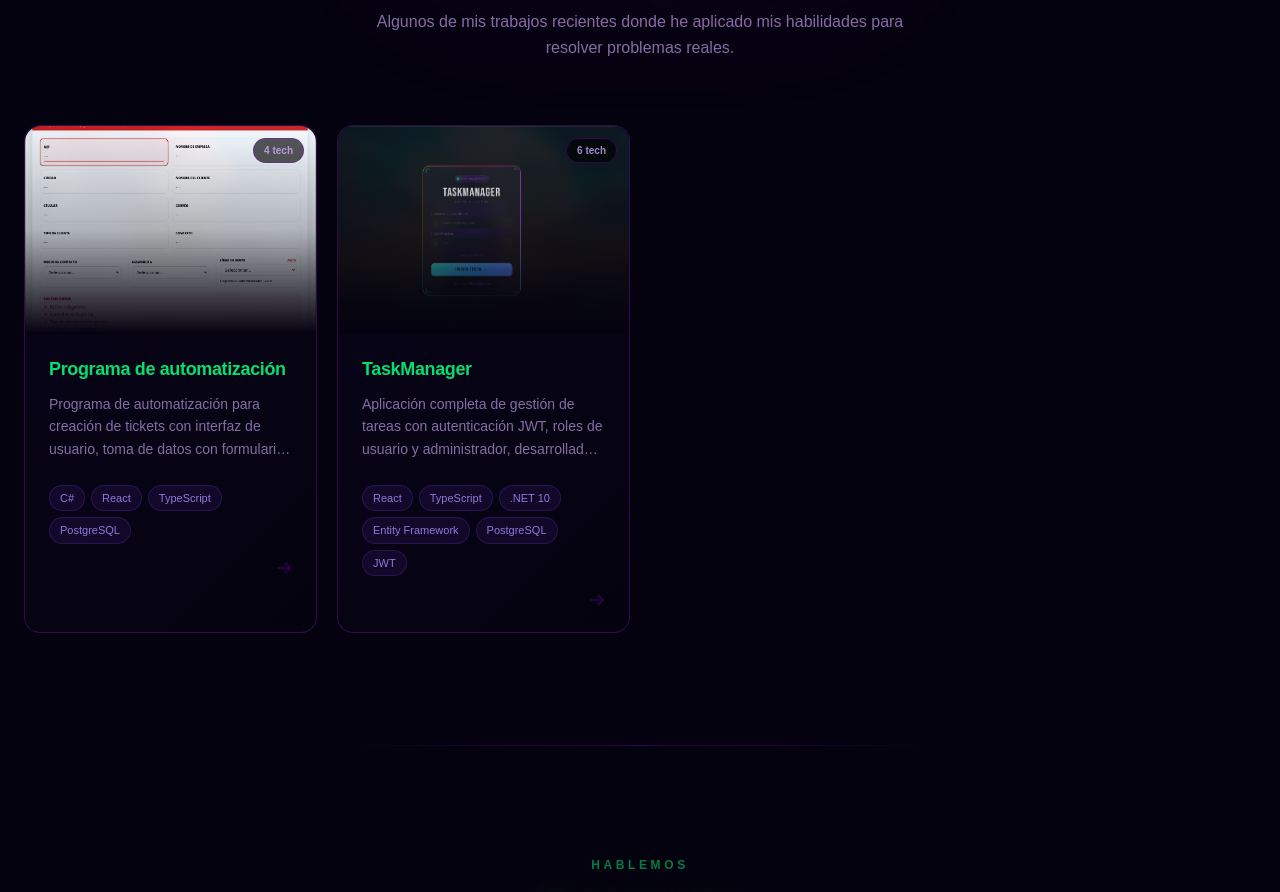
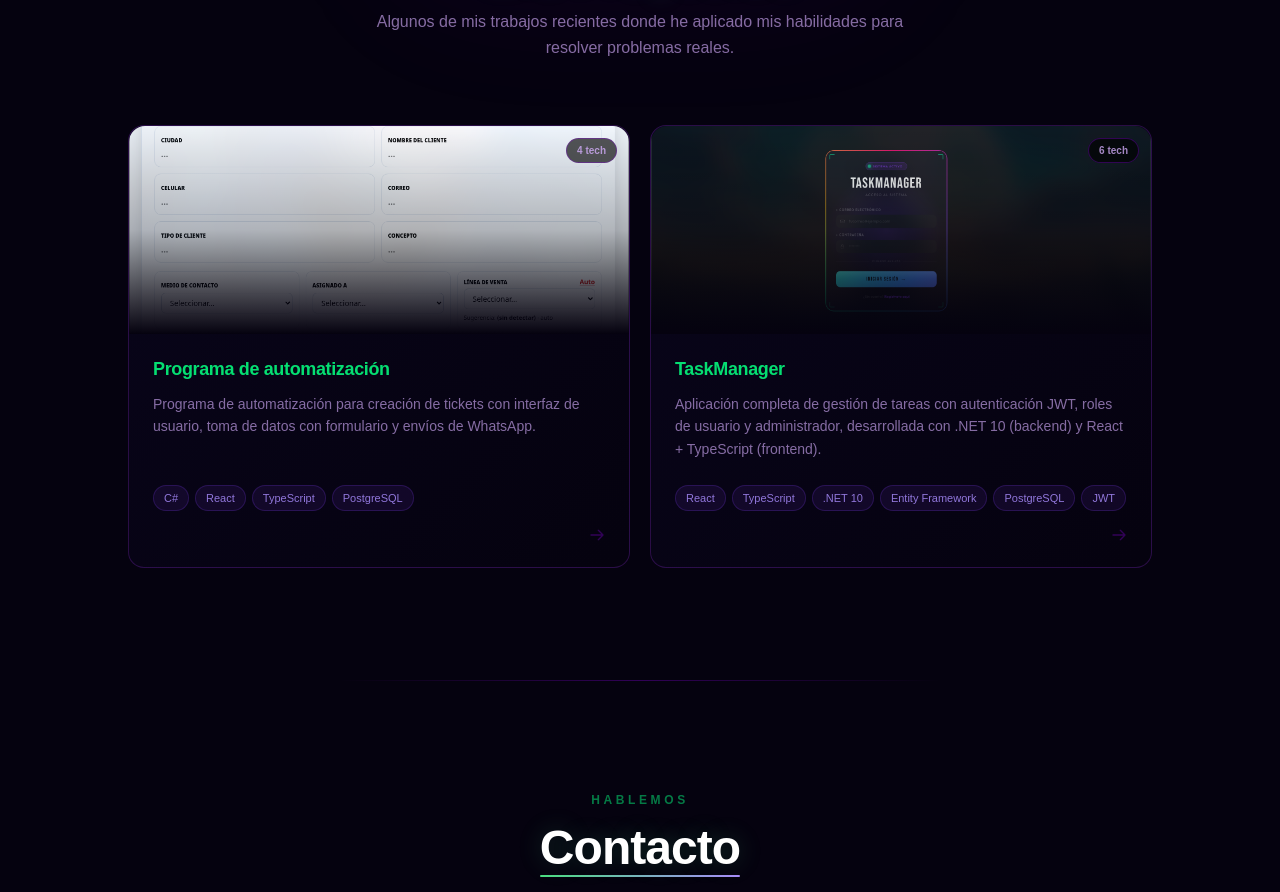
Before and after one commit to Zoyeras/portafolio, a React (Vite) app: page / in a window 1280 px wide. Shown: the part 1941-2833 px from the top of the page. Built offline with nearby package versions, Linux system fonts and the light colour scheme.

Commit message:
style:update dimension of projects sections

```diff
--- a/src/components/ProjectsSection.tsx
+++ b/src/components/ProjectsSection.tsx
@@ -123,6 +123,17 @@ const ProjectsSection = ({ language }: { language: Language }) => {
   const staggerDelays = ["delay-100", "delay-200", "delay-300", "delay-400"];
   const proj = selectedProject !== null ? projects[selectedProject] : null;
 
+  const projectGridClass = (() => {
+    const n = projects.length;
+    if (n <= 1)
+      return "grid grid-cols-1 gap-5 max-w-xl mx-auto w-full";
+    if (n === 2)
+      return "grid grid-cols-1 md:grid-cols-2 gap-5 max-w-5xl mx-auto w-full";
+    if (n === 3)
+      return "grid grid-cols-1 md:grid-cols-2 lg:grid-cols-3 gap-5";
+    return "grid grid-cols-1 md:grid-cols-2 lg:grid-cols-4 gap-5";
+  })();
+
   type Variant = "primary" | "secondary" | "ghost";
   type LinkBtn = { href: string; label: string; variant: Variant };
 
@@ -190,9 +201,7 @@ const ProjectsSection = ({ language }: { language: Language }) => {
         </p>
 
         {/* Grid */}
-        <div
-          className={`grid grid-cols-1 md:grid-cols-2 gap-5 ${projects.length === 3 ? "lg:grid-cols-3" : "lg:grid-cols-4"}`}
-        >
+        <div className={projectGridClass}>
           {projects.map((project, index) => (
             <div
               key={index}
```
